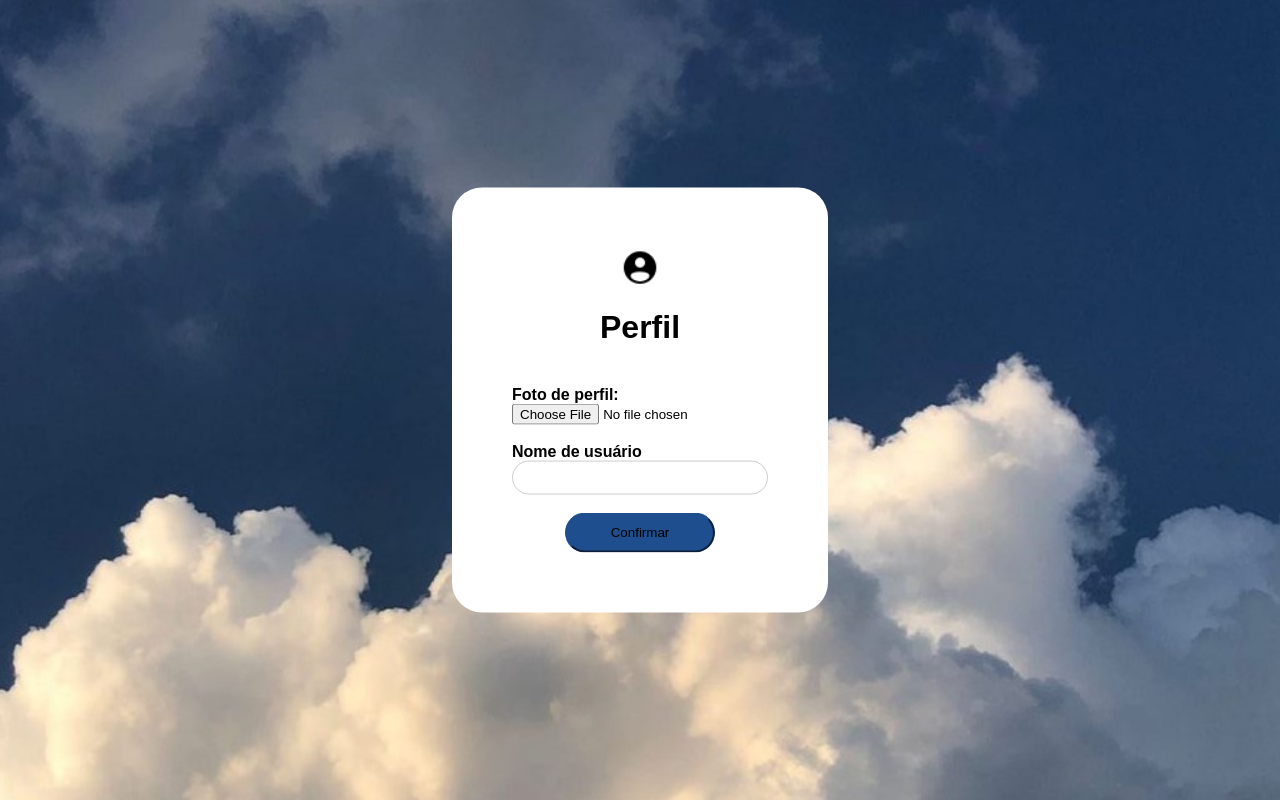
After one commit to Diana-souzx/American-Miles, a PHP site: the page made by usuário/usuario.html in a window 1280 px wide. The commit adds this page. Run offline with PHP 8.4, Linux system fonts and the light colour scheme.

Commit message:
mudanças

```diff
--- a/PaginaInicial/inicial.html
+++ b/PaginaInicial/inicial.html
@@ -20,4 +20,5 @@
             americammiles@gmail.com</p>
     </footer>
 </body>
+<script src="../PaginaInicial/inicial.js"></script>
 </html>
--- /dev/null
+++ b/PaginaInicial/inicial.js
@@ -0,0 +1,3 @@
+document.getElementById('perfil').addEventListener('click',function(){
+    window.location.href = '../usuário/usuario.html';
+});
--- a/Página de Cadastro/cadastro.html
+++ b/Página de Cadastro/cadastro.html
@@ -15,7 +15,7 @@
 
         <h2 id="titulo">CADASTRO</h2>
 
-        <form action="../PaginaInicial/inicial.html" method="POST">
+        <form action="../usuário/usuário.php" method="POST">
 
             <div class="input-group">
                 <label for="name">Nome:</label>
--- /dev/null
+++ b/usuário/usu.js
@@ -0,0 +1,3 @@
+document.getElementById('botao').addEventListener('click',function(){
+    window.location.href = '../PaginaInicial/inicial.html';
+});
--- /dev/null
+++ b/usuário/usuario.css
@@ -0,0 +1,48 @@
+body{
+    background-image: url(../img/imgfundo.jpeg);
+    display: flex;
+    justify-content: center;
+    background-size: cover;
+    background-position: center;
+    background-repeat: no-repeat;
+    background-attachment: fixed;
+    font-family: Arial, sans-serif;
+}
+#cont{
+    padding: 60px;
+    background-color: white;
+    border-radius: 30px;
+    position: absolute;
+    top: 50%;
+    left: 50%;
+    transform: translate(-50%,-50%);
+}
+#titulo{
+    display: flex;
+    justify-content: center;
+}
+#perfil{
+    display: flex;
+    justify-content: center;
+}
+#nomeusu{
+    border: 1px solid #ccc;
+    border-radius: 20px;
+    height: 30px;
+    width: 250px;
+}
+#botao{
+    background-color:#1E4E8D ;
+    cursor: pointer;
+    border-radius: 30px;
+    border-color: #1E4E8D;
+    width: 150px;
+    height: 40px;
+}
+#botao:hover{
+    background-color: rgb(70, 112, 201);
+}
+#button{
+    display: flex;
+    justify-content: center;
+}
--- /dev/null
+++ b/usuário/usuario.html
@@ -0,0 +1,30 @@
+<!DOCTYPE html>
+<html lang="en">
+<head>
+    <meta charset="UTF-8">
+    <meta name="viewport" content="width=device-width, initial-scale=1.0">
+    <title>Perfil</title>
+    <link rel="stylesheet" href="./usuario.css">
+</head>
+<body>
+    <div id="cont">
+        <div id="perfil">
+        <img src="../img/perfilPre.png" alt="Perfl" style="width: 40px; height: 40px;"><br>
+        </div>
+        <div id="usuario">
+        <h1 id="titulo">Perfil</h1><br>
+        <form action="usuário.php">
+        <label for="foto"><b>Foto de perfil: </b></label><br>
+        <input type="file" id="foto" accept="image/*"><br><br>
+
+        <label for="nome"><b>Nome de usuário</b></label><br>
+        <input type="text" id="nomeusu" required>
+        </div><br>
+        <div id="button">
+        <button id="botao">Confirmar</button>
+    </div>
+</form>
+    </div>
+</body>
+<script src="./usu.js"></script>
+</html>
```
Also changed, not shown: usuário/usuário.php (+9 -0 lines), img/perfilPre.png (added).
